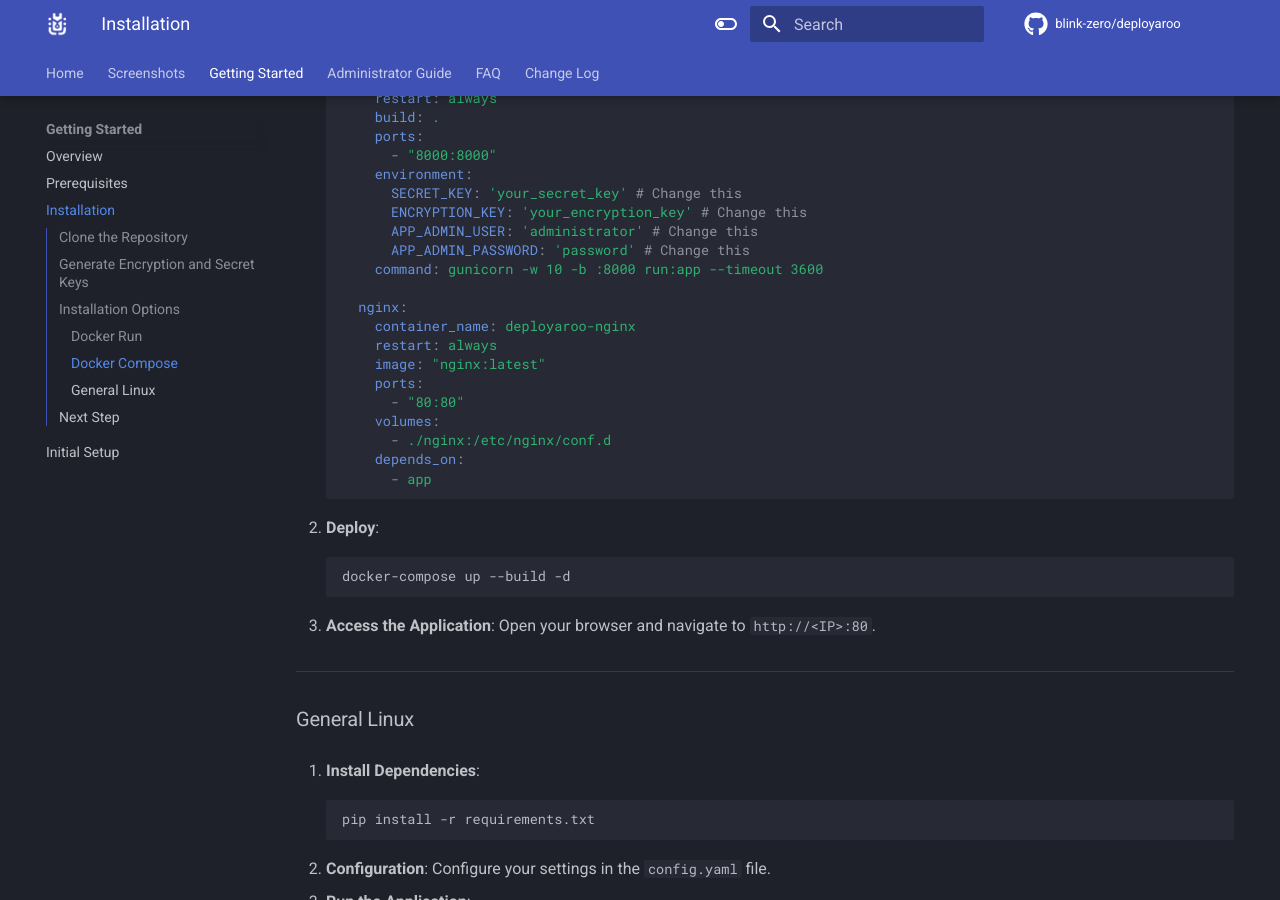
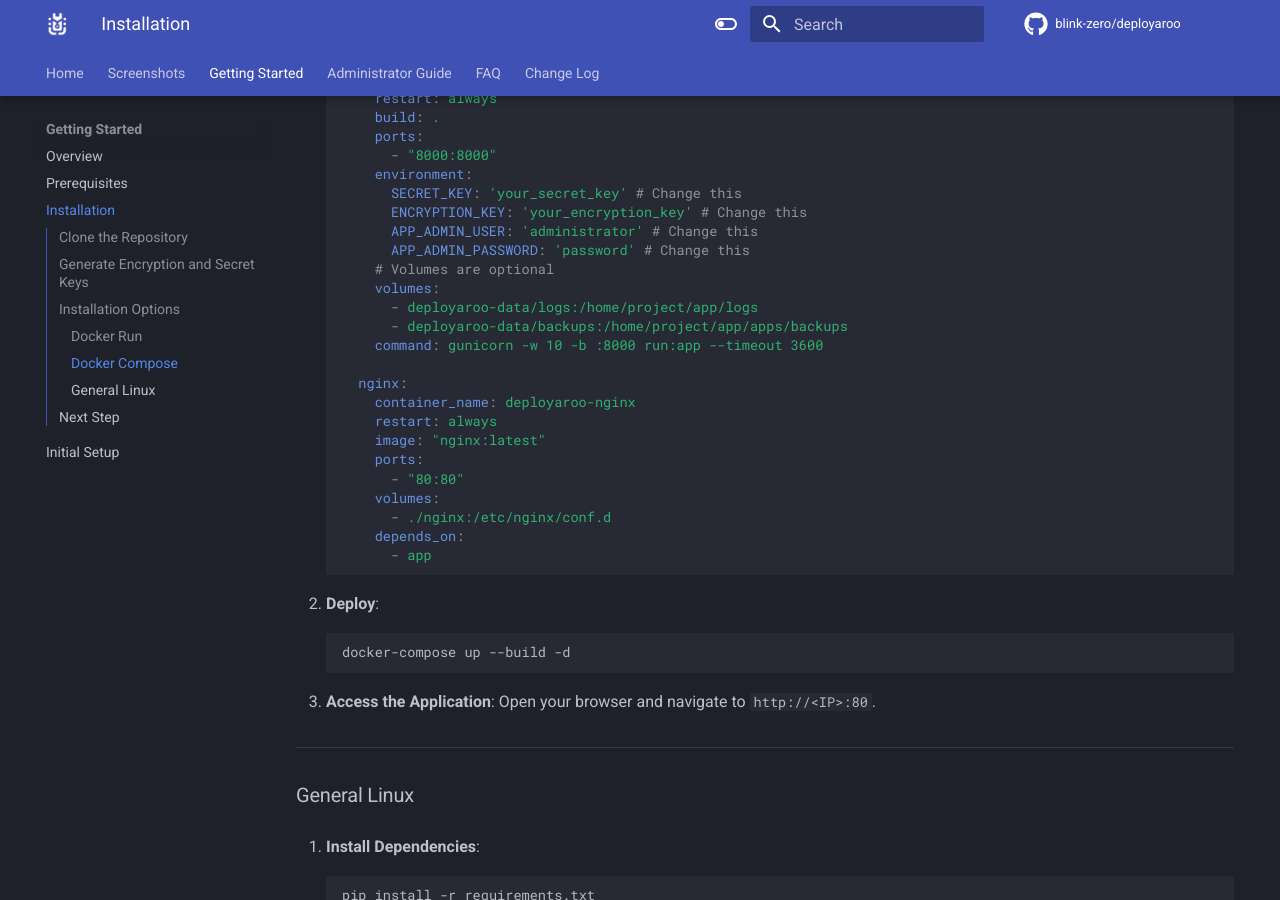
Before and after one commit to blink-zero/deployaroo-docs, an MkDocs documentation site: the page built from docs/getting-started/installation.md, in a window 1280 px wide and 900 px high, scrolled down 1354 px. Built offline with MkDocs 1.6.1 and Material for MkDocs 9.7.7, drawn with Linux system fonts in a browser that asks for light colours; comment, search, counter and statistics services are not loaded.

Commit message:
added volumes to docker-compose example

```diff
--- a/docs/getting-started/installation.md
+++ b/docs/getting-started/installation.md
@@ -69,6 +69,10 @@
          ENCRYPTION_KEY: 'your_encryption_key' # Change this
          APP_ADMIN_USER: 'administrator' # Change this
          APP_ADMIN_PASSWORD: 'password' # Change this
+       # Volumes are optional
+       volumes:
+         - deployaroo-data/logs:/home/project/app/logs
+         - deployaroo-data/backups:/home/project/app/apps/backups
        command: gunicorn -w 10 -b :8000 run:app --timeout 3600
 
      nginx:
```
